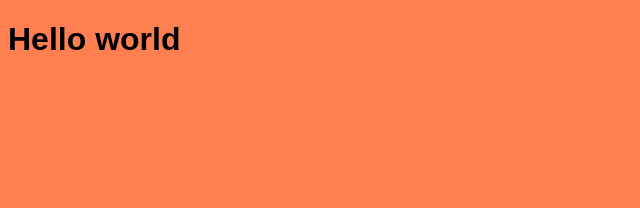
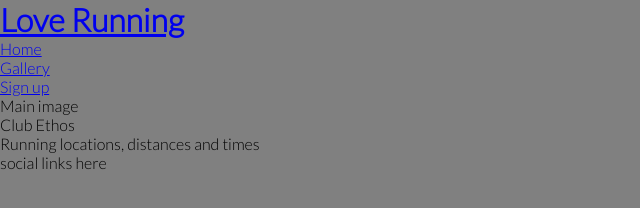
Before and after one commit to KamilaAzul/love-running, a plain HTML site: page index.html in a window 1280 px wide. Shown: the whole page, without its empty margins (0-640 px from the left). Drawn offline with Linux system fonts and the light colour scheme.

Commit message:
Add google fonts and remove default margins, padding and borders

```diff
--- a/assets/css/style.css
+++ b/assets/css/style.css
@@ -1,4 +1,11 @@
+@import url('https://fonts.googleapis.com/css2?family=Lato:wght@300&family=Oswald:wght@200&display=swap');
+* {margin:0;
+    padding:0;
+    border:none;
+}
+
 body{
-    font-family: Arial;
+    font-family: Lato, sans-serif;
+    font-weight: 300;
 }
-body {background-color: coral;}
+body {background-color: grey;}
--- a/index.html
+++ b/index.html
@@ -1,5 +1,6 @@
 <!DOCTYPE html>
 <html lang="en">
+
 <head>
     <meta charset="UTF-8">
     <meta http-equiv="X-UA-Compatible" content="IE=edge">
@@ -11,8 +12,31 @@
 
     <title>Love Running </title>
 </head>
+
 <body>
-    <h1>Hello world</h1>
+    <header>
+        <a href="index.html">
+            <h1>Love Running</h1>
+            <nav>
+                <ul>
+                    <li>
+                        <a href="index.html">Home</a>
+                    </li>
+                    <li>
+                        <a href="#">Gallery</a>
+                    </li>
+                    <li>
+                        <a href="#">Sign up</a>
+                    </li>
+                </ul>
+            </nav>
 
+        </a>
+    </header>
+    <section>Main image</section>
+    <section>Club Ethos</section>
+    <section>Running locations, distances and times</section>
+    <footer>social links here</footer>
 </body>
+
 </html>
```
